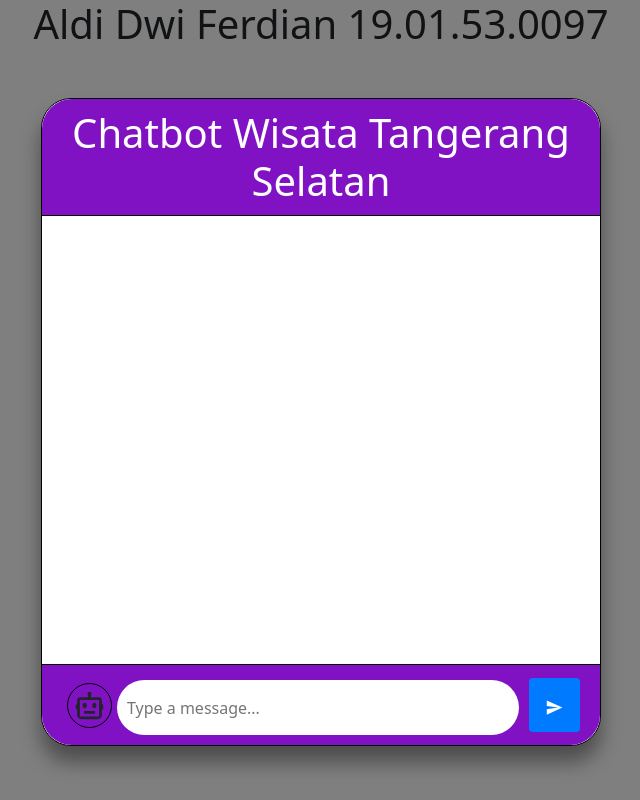
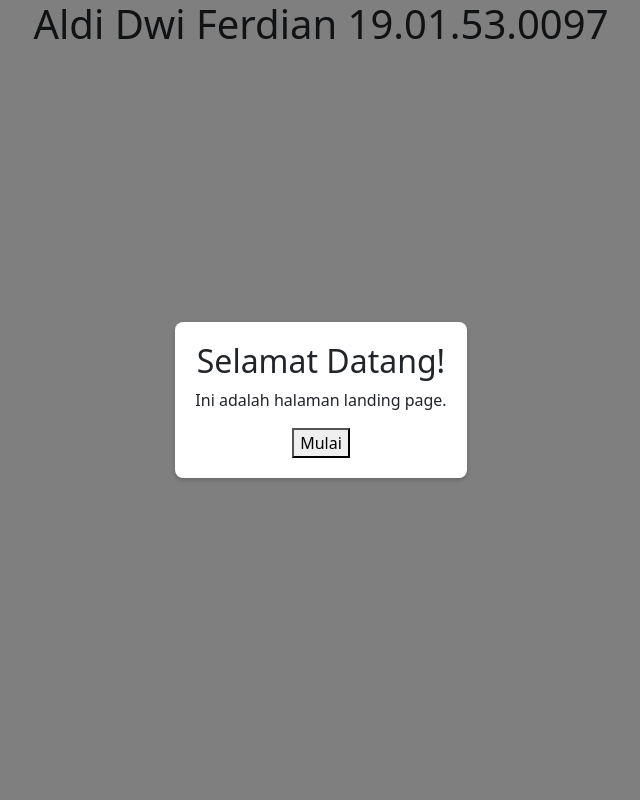
Before and after one commit to aldidwiferdian/RasaUIReact, a React (Create React App) app: page / in a window 1280 px wide. Shown: the whole page, without its empty margins (319-959 px from the left). Built offline with nearby package versions, Linux system fonts and the light colour scheme.

Commit message:
Update App.js

```diff
--- a/src/App.js
+++ b/src/App.js
@@ -7,7 +7,6 @@ function App() {
     <div className="App">
       <h1>Aldi Dwi Ferdian 19.01.53.0097</h1>
       <LandingPage />
-      <Basic />
     </div>
   );
 }
```
